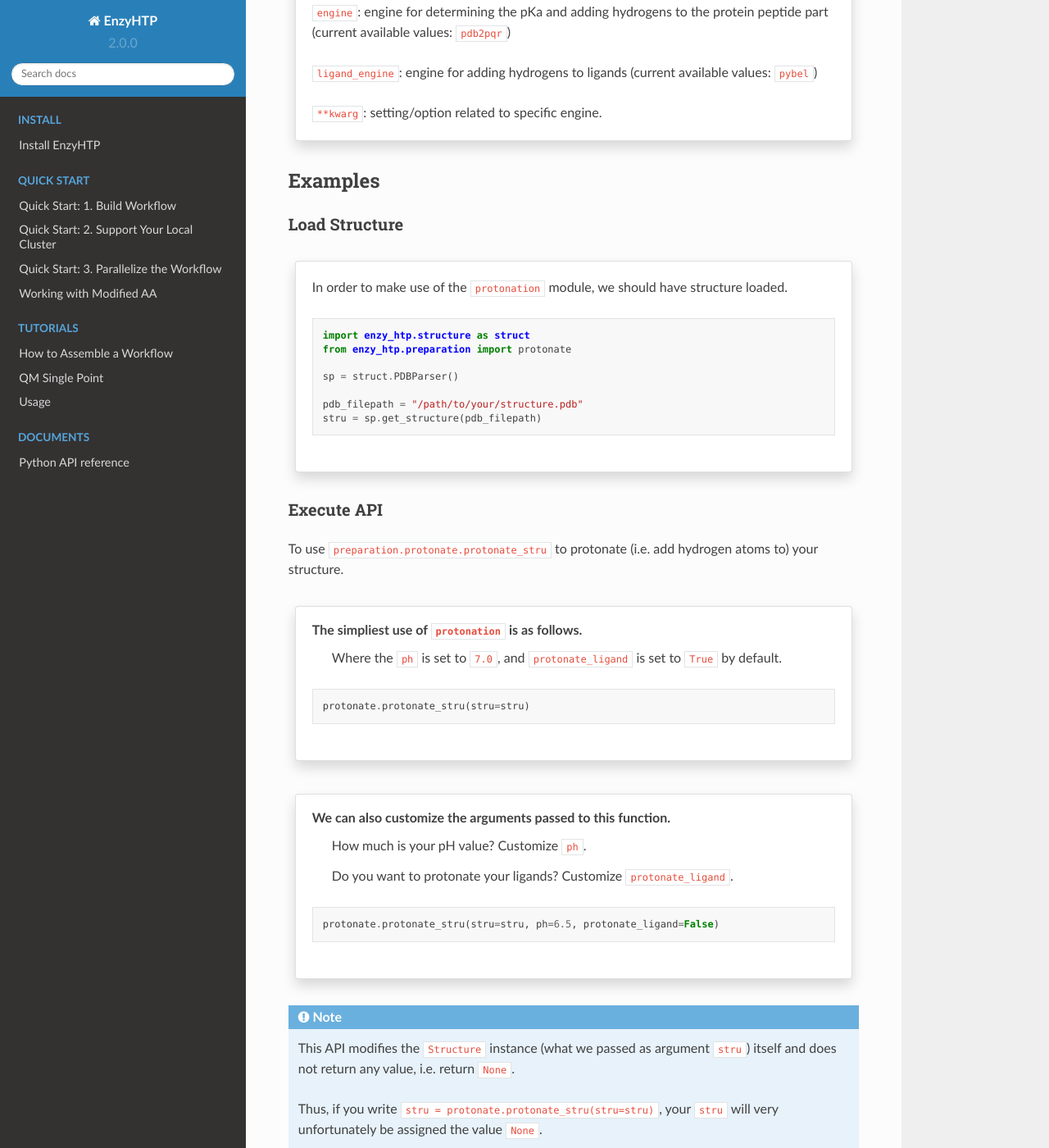
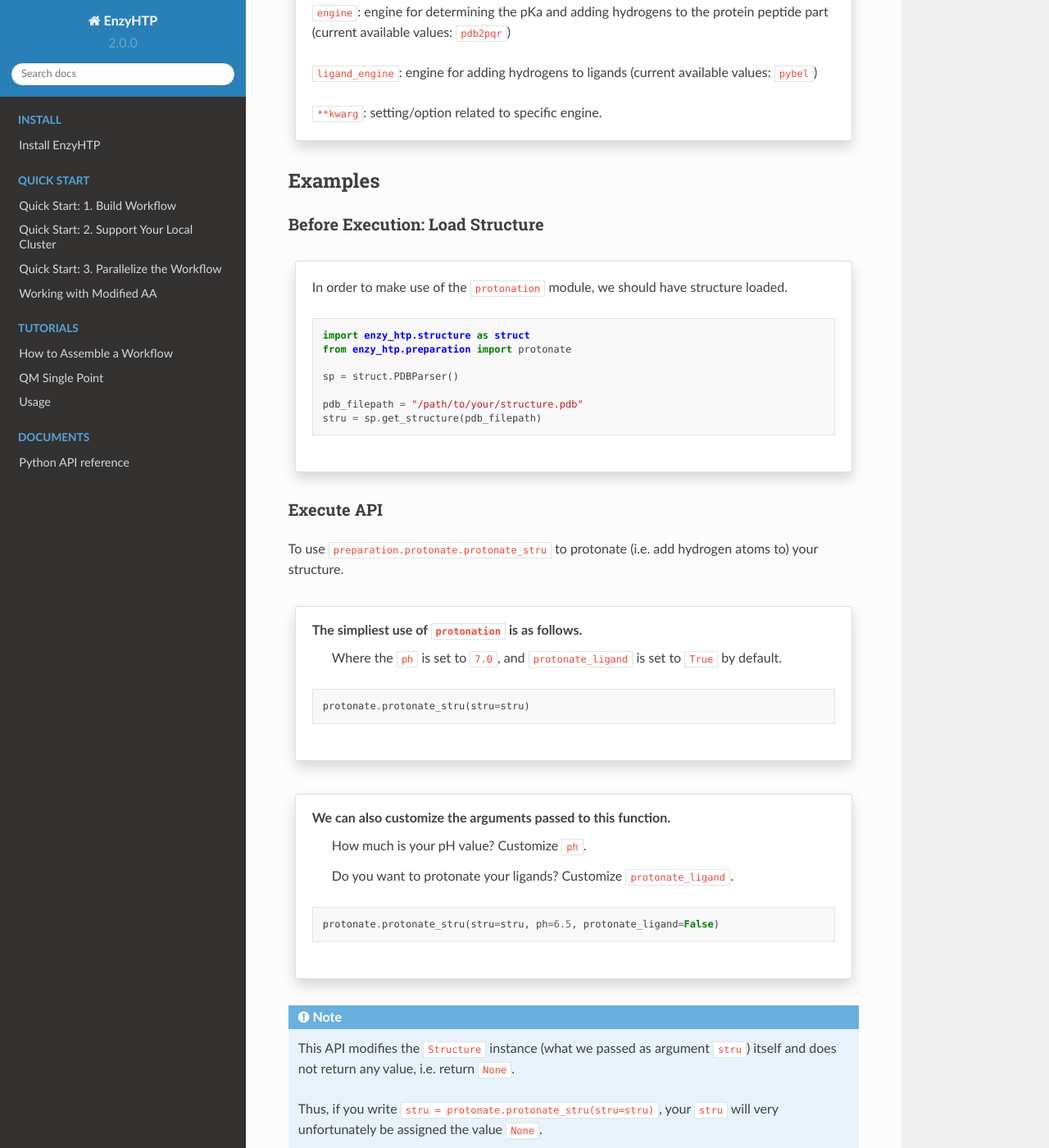
Before and after one commit to ChemBioHTP/enzyhtp_doc, a Sphinx documentation site: the page built from docs/source/sci_api_tutorial/protonation.rst, in a window 1280 px wide and 1400 px high, scrolled down 804 px. Shown: the whole window at 82% size. Built offline with Sphinx 7.4.7 and the Read the Docs theme 2.0.0, drawn with Linux system fonts in a browser that asks for light colours; some of the changed text lies outside the part shown.

Commit message:
Make format prettier.

```diff
--- a/docs/source/sci_api_tutorial/protonation.rst
+++ b/docs/source/sci_api_tutorial/protonation.rst
@@ -17,9 +17,9 @@
 
     :column: col-lg-12 col-md-12 col-sm-12 col-xs-12 p-2 text-left
 
-    ``input``: A ``Structure`` instance (no matter it's a protein, polypeptite, or ligand).
+    **input**: A ``Structure`` instance (no matter it's a protein, polypeptite, or ligand).
 
-    ``output``: A ``Structure`` instance of protonated structure (in-place modification, not as return value).
+    **output**: A ``Structure`` instance of protonated structure (in-place modification, not as return value).
 
 Arguments
 ==============================================
@@ -42,7 +42,7 @@
 Examples
 ==============================================
 
-Load Structure
+Before Execution: Load Structure
 ----------------------------------------------
 
 .. panels::
@@ -96,7 +96,7 @@
 
     Thus, if you write ``stru = protonate.protonate_stru(stru=stru)``, your ``stru`` will very unfortunately be assigned the value ``None``.
 
-Check Output
+After Execution: Check Output
 ----------------------------------------------
 
 Let's try executing the API here and check if there's any changes taking place.
```
